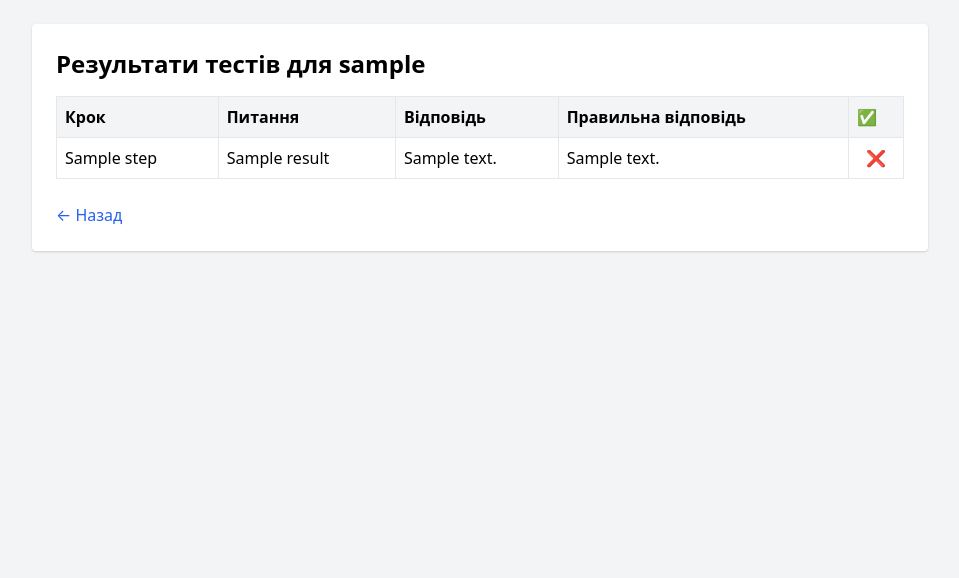
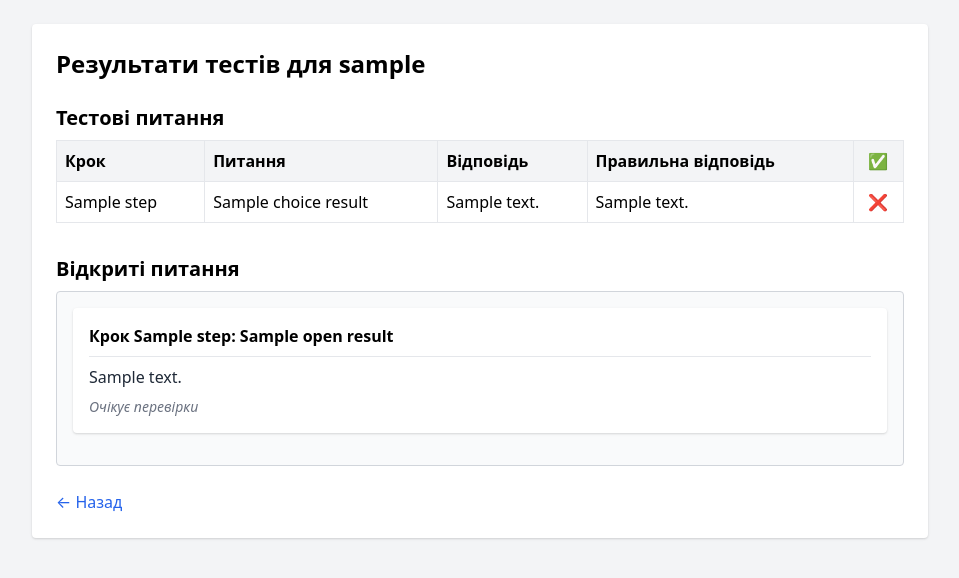
Before and after one commit to Taras-operation/onboarding-crm, a Python web app: template onboarding_crm/templates/manager_results.html in a window 1280 px wide. Shown: the top 578 px of the page, without its empty margins (160-1119 px from the left). Run offline with Jinja, Linux system fonts and the light colour scheme; the template is opened without the code that fills it: most values are stand-ins (such as "Sample title", 1, 10 or a date in 2020).

Commit message:
Отображение открытых вопросов/ответов

```diff
--- a/onboarding_crm/templates/manager_results.html
+++ b/onboarding_crm/templates/manager_results.html
@@ -9,7 +9,9 @@
   <div class="max-w-4xl mx-auto bg-white p-6 rounded shadow">
     <h1 class="text-2xl font-bold mb-4">Результати тестів для {{ manager.tg_nick or manager.login }}</h1>
 
-    {% if results %}
+    <!-- Тестові питання -->
+    <h2 class="text-xl font-semibold mb-2 mt-6">Тестові питання</h2>
+    {% if choice_results %}
       <table class="w-full table-auto border border-gray-300">
         <thead class="bg-gray-100 text-left">
           <tr>
@@ -17,11 +19,11 @@
             <th class="border p-2">Питання</th>
             <th class="border p-2">Відповідь</th>
             <th class="border p-2">Правильна відповідь</th>
-            <th class="border p-2">✅</th>
+            <th class="border p-2 text-center">✅</th>
           </tr>
         </thead>
         <tbody>
-          {% for r in results %}
+          {% for r in choice_results %}
           <tr class="border-b">
             <td class="border p-2">{{ r.step }}</td>
             <td class="border p-2">{{ r.question }}</td>
@@ -39,7 +41,23 @@
         </tbody>
       </table>
     {% else %}
-      <p>Немає результатів.</p>
+      <p>Немає тестових результатів.</p>
+    {% endif %}
+
+    <!-- Відкриті питання -->
+    <h2 class="text-xl font-semibold mb-2 mt-8">Відкриті питання</h2>
+    {% if open_results %}
+      <div class="space-y-6 border border-gray-300 rounded p-4 bg-gray-50">
+        {% for r in open_results %}
+          <div class="mb-4 p-4 bg-white rounded shadow">
+            <div class="font-semibold mb-2">Крок {{ r.step }}: {{ r.question }}</div>
+            <div class="whitespace-pre-wrap text-gray-800 border-t pt-2">{{ r.selected_answer }}</div>
+            <div class="mt-2 text-sm text-gray-500 italic">Очікує перевірки</div>
+          </div>
+        {% endfor %}
+      </div>
+    {% else %}
+      <p>Немає відкритих відповідей.</p>
     {% endif %}
 
     <a href="{{ url_for('main.managers_list') }}" class="mt-6 inline-block text-blue-600 hover:underline">← Назад</a>
```
